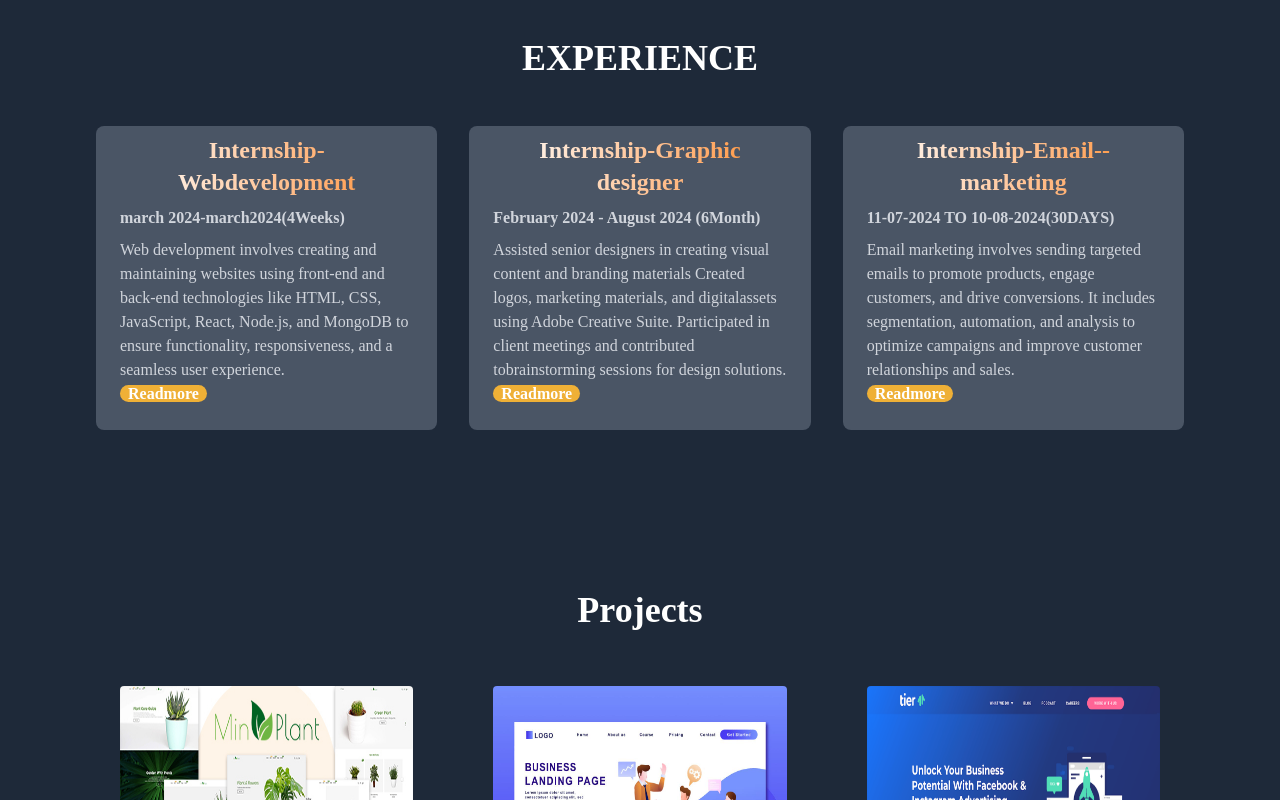
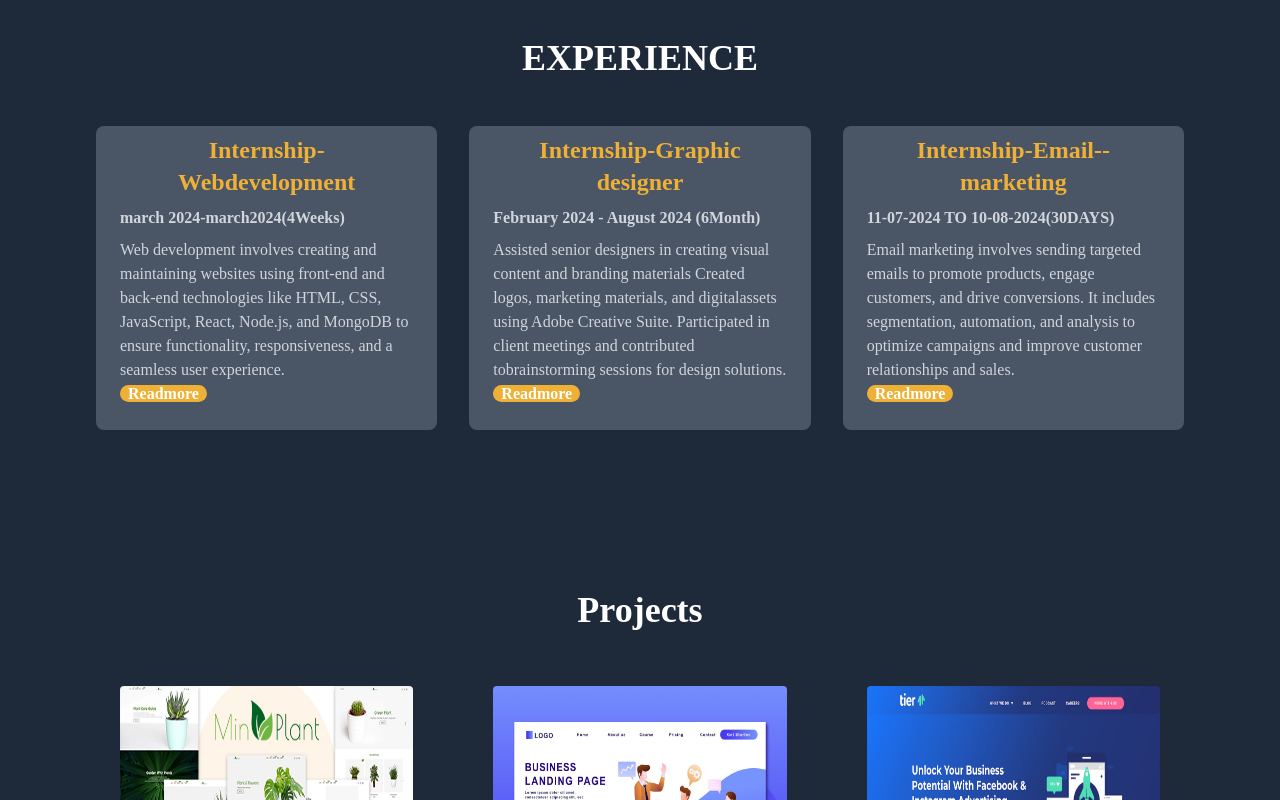
Before and after one commit to vgsanjaykumar/portfolio, a React (Vite) app: page / in a window 1280 px wide. Shown: the part 1380-2180 px from the top of the page. Built offline with nearby package versions, Linux system fonts and the light colour scheme.

Commit message:
Update App.css

```diff
--- a/src/App.css
+++ b/src/App.css
@@ -236,7 +236,7 @@ html {
 }
 
 .exp-title {
-  @apply mt-2 text-2xl font-bold text-transparent bg-clip-text bg-gradient-to-r from-white to-orange-400 text-center
+  @apply mt-2 text-2xl font-bold text-transparent bg-clip-text bg-[#EFB036] text-center
 }
 
 .exp-p {
```
